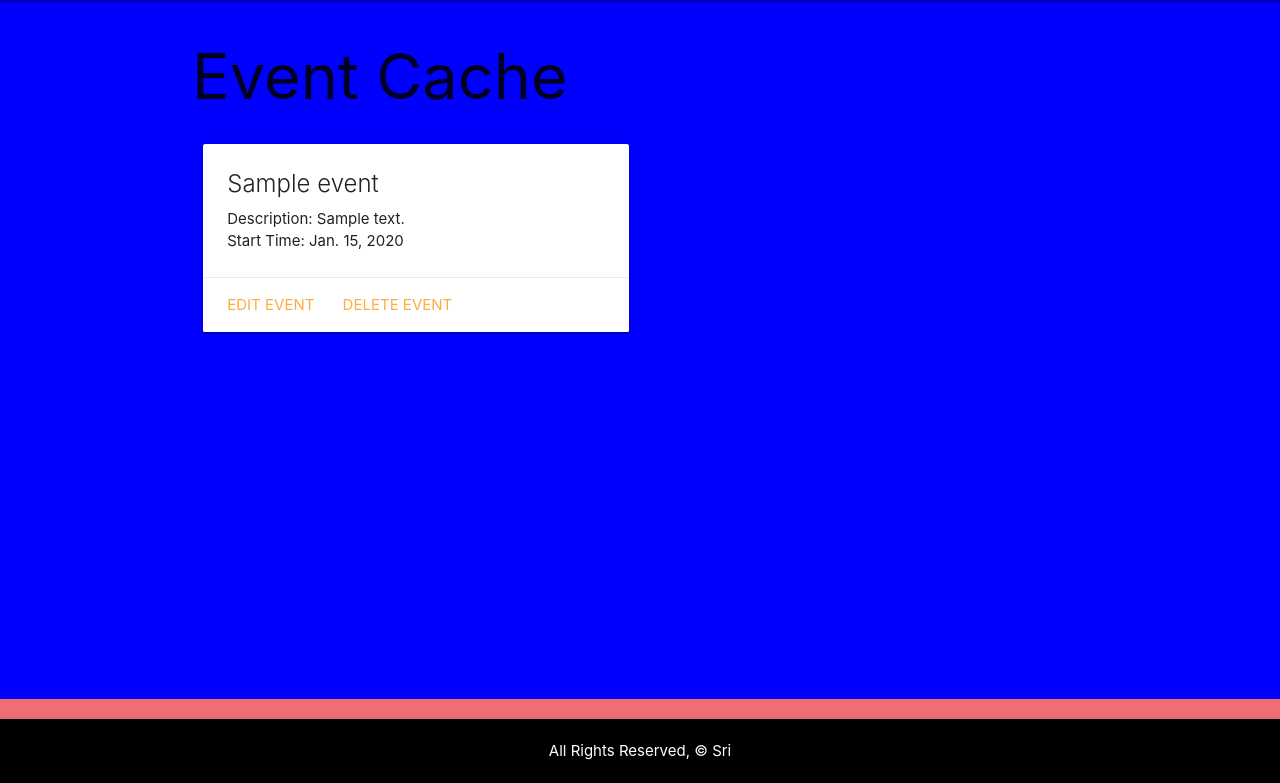
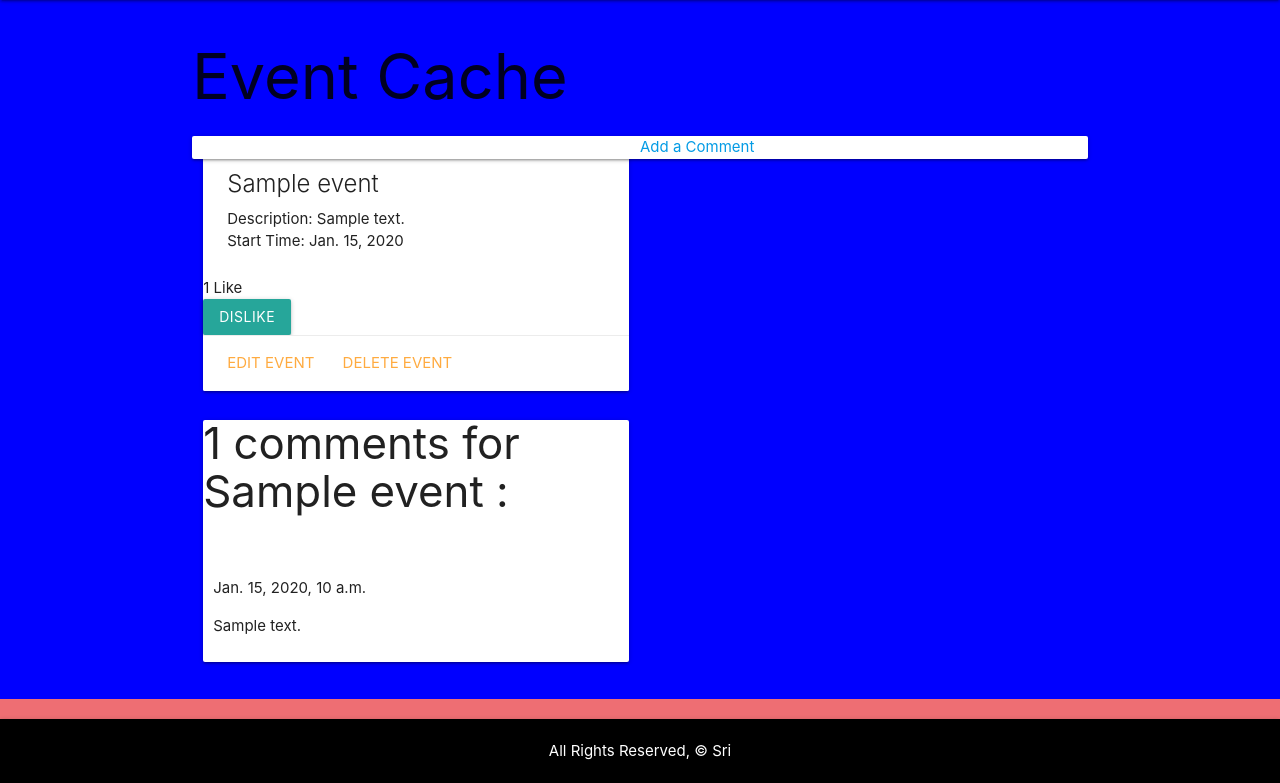
Before and after one commit to KingSri/EventDisplay, a Django app: page /event/1/ in a window 1280 px wide. Shown: the part 64-847 px from the top of the page. Run offline with Django 3.2, Linux system fonts and the light colour scheme; the first user in the database is signed in; tables that the repository leaves empty hold one stand-in row (Sample ...); some libraries are stand-ins or nearby versions.

Commit message:
major changes, adding new files with functionality

```diff
--- a/main_app/forms.py
+++ b/main_app/forms.py
@@ -1,7 +1,12 @@
 from django import forms
-from .models import Event
+from .models import Event, Comment
 
 class EventForm(forms.ModelForm):
     class Meta:
         model=Event
-        fields = ('title', 'description', 'start_time')
+        fields = ('title', 'description', 'start_time', 'likes')
+
+class CommentForm(forms.ModelForm):
+    class Meta:
+        model = Comment
+        fields = ('body',)
--- a/main_app/models.py
+++ b/main_app/models.py
@@ -2,15 +2,45 @@ from django.db import models
 from django.urls import reverse
 from datetime import date
 from django.contrib.auth.models import User
-
-
+from django.core.files import File
+from urllib.request import urlopen
+from tempfile import NamedTemporaryFile
 
 # Create your models here.
+
 class Event(models.Model):
     title = models.CharField(max_length=200)
     description= models.TextField()
     start_time= models.DateField()
+    likes = models.ManyToManyField(User, related_name='likes', blank=True)
     user = models.ForeignKey(User, on_delete=models.CASCADE)
+
 
     def __str__(self):
         return self.title
+
+    def total_likes(self):
+        return self.likes.count()
+
+    def get_absolute_url(self):
+        return reverse('detail', args=[self.id])
+
+
+#Comments on Event
+class Comment(models.Model):
+    body = models.TextField(max_length=500)
+    created_on = models.DateTimeField(auto_now_add= True)
+    event = models.ForeignKey(Event, on_delete=models.CASCADE)
+    author = models.ForeignKey(User, on_delete=models.CASCADE)
+
+    class Meta:
+        ordering = ['created_on']
+
+    def __str__(self):
+        return 'Comment {} by {}'.format(self.body, self.author)
+
+
+# Event Registration
+#
+# class Registration(models.model):
+#
--- a/main_app/templates/event/detail.html
+++ b/main_app/templates/event/detail.html
@@ -11,14 +11,52 @@
         <p>Description: {{ event.description }}</p>
         <p>Start Time: {{ event.start_time }}</p>
       </div>
+      {{total_likes}} Like{{total_likes|pluralize}}
+      {% if request.user.is_authenticated %}
+      <form action="{% url 'like_event' %}" method="post">
+        {% csrf_token %}
+        {% if is_liked %}
+          <button type="submit" name="event_id" value="{{event.id}}" class="btn">Dislike</button>
+        {% else %}
+          <button type="submit" name="event_id" value="{{event.id}}" class="btn">Like</button>
+        {% endif %}
+
+      </form>
 
       <div class="card-action">
         <a href="{% url 'update_event' event.id %}">Edit Event</a>
         <a href="{% url 'delete_event' event.id %}">Delete Event</a>
       </div>
+      {% endif %}
 
     </div>
-  </div>
+
+
+    <div class="card">
+            <!-- comments -->
+            <h3>{{ comment.count }} comments for {{event.title}} :</h3>
+            <h2>
+              {{comment.body}}
+            </h2>
+
+            {% for comment in comment %}
+            <div class="comments" style="padding: 10px;">
+              <p class="font-weight-bold">
+                <span class=" text-muted font-weight-normal">
+                  {{ comment.created_on }}
+                </span>
+              </p>
+              {{ comment.body | linebreaks }}
+            </div>
+            {% endfor %}
+          </div>
+
+
+        </div>
+        <div class = "card">
+          <a href="{% url 'new_comment' event.id%}">Add a Comment</a>
+          </div>
+
 </div>
 
 {% endblock %}
--- a/main_app/templates/event/index.html
+++ b/main_app/templates/event/index.html
@@ -10,6 +10,7 @@
     <div class="card">
       <a href="{% url 'detail' event.id %}">
         <div class="card-content">
+          <img src="{{event.image.url}}" width="240">
           <span class="card-title">{{ event.title }}</span>
           <p>Description: {{ event.description }}</p>
           <p>Start Time: {{ event.start_time }}</p>
--- a/main_app/urls.py
+++ b/main_app/urls.py
@@ -1,5 +1,8 @@
 from django.urls import path
 from . import views
+from django.conf.urls import url
+from django.conf import settings
+from django.conf.urls.static import static
 
 urlpatterns = [
 
@@ -10,6 +13,9 @@ urlpatterns = [
     path('event/<int:event_id>/', views.event_detail, name='detail'),
     path('event/<int:event_id>/update/', views.update_event, name='update_event'),
     path('event/<int:event_id>/delete/', views.delete_event, name='delete_event'),
+    url(r'^like/$', views.like_event, name='like_event'),
+    # <----------------Create a comment---------------->
+    path('new_comment/<int:event_id>/', views.new_comment, name='new_comment'),
     # <----------------Signup for an account---------------->
     path('accounts/signup', views.signup, name='signup'),
-]
+] + static(settings.MEDIA_URL, document_root=settings.MEDIA_ROOT)
--- a/main_app/views.py
+++ b/main_app/views.py
@@ -1,10 +1,13 @@
-from django.shortcuts import render, redirect
+from django.shortcuts import render, redirect, get_object_or_404
 from django.contrib.auth import login
 from django.contrib.auth.forms import UserCreationForm
+from django.contrib.auth.models import User
 from django.contrib.auth.decorators import login_required
+from django.http import HttpResponse, HttpResponseRedirect
 from django.utils.safestring import mark_safe
-from .models import Event
-from .forms import EventForm
+from django.contrib.auth.mixins import LoginRequiredMixin
+from .models import Event, Comment
+from .forms import EventForm, CommentForm
 
 
 # Create your views here.
@@ -13,30 +16,52 @@ def home(request):
     return render(request, 'home.html')
 
 def index(request):
-    event = Event.objects.filter(user=request.user)
+    #is there a way I can filter based on user
+    # event = Event.objects.filter(user=request.user).filter(#filter by date or other parameters)
+    event = Event.objects.all()
     return render(request, 'event/index.html', {'event': event})
 
 def about(request):
     return render(request, 'about.html')
 
 # <---------Viewing Event Details--------->
+@login_required
 def event_detail(request, event_id):
     event = Event.objects.get(id=event_id)
-    context = {'event': event}
+
+    is_liked = False
+    if event.likes.filter(id=request.user.id).exists():
+        is_liked = True
+
+    comment= Comment.objects.filter(event_id = event_id)
+    comment_form = CommentForm()
+    context = {
+    'event': event,
+    'comment': comment,
+    'comment_form': comment_form,
+    'total_likes': event.total_likes(),
+    'is_liked': is_liked,
+    }
     return render(request,'event/detail.html', context)
-
 
 # <---------Creating an Event--------->
 
 @login_required
 def new_event(request):
     if request.method =='POST':
+        print("form")
         form = EventForm(request.POST)
+        print(form)
         if form.is_valid():
             event = form.save(commit=False)
+            print("EVENT BEFORE SAVE")
+            print(event)
             event.user = request.user
             event.save()
-        return redirect('detail', event.id)
+            print("EVENT AFTER SAVE")
+            print(event)
+            # print(event.id)
+        return redirect('index')
     else:
         form = EventForm()
     context = {'form': form}
@@ -63,7 +88,6 @@ def delete_event(request, event_id):
     Event.objects.get(id=event_id).delete()
     return redirect('index')
 
-
 # <-----Signing in--------->
 
 def signup(request):
@@ -85,30 +109,32 @@ def signup(request):
   context = {'form': form, 'error_message': error_message}
   return render(request, 'registration/signup.html', context)
 
+# <-----Comments--------->
+@login_required
+def new_comment(request, event_id):
+    if request.method =='POST':
+        form = CommentForm(request.POST)
+        if form.is_valid():
+            comment = form.save(commit=False)
+            event = Event.objects.get(id = event_id)
+            print(event)
+            comment.event = event
+            comment.author = User.objects.get(id = request.user.id)
+            comment.save()
+        return redirect('detail', event.id)
+    else:
+        form = CommentForm()
+    context = {'form': form}
+    return render(request, 'comment/comment_form.html', context)
 
-
-
-
-
-    # attempt at building calendar
-
-# class ViewCalendar(generic.ListView):
-#     model = Event
-#     template_name = 'sricalendar/templates/calendar.html'
-#
-#     def context_data(self, **kwargs):
-#         context = super().context_data(**kwargs)
-#
-#         e = get_date(self.request.GET.get('day', None))
-#
-#         cal = Calendar(e.year, e.month)
-#
-#         html_cal = cal.monthformat(withyear=True)
-#         context['calendar'] = mark_safe(html_cal)
-#         return context
-#
-# def get_date(req_day):
-#     if req_day:
-#         year, month = (int(x) for x in req_day.split('-'))
-#         return date(year, month, day=1)
-#     return datetime.today()
+# <---------Liking an event--------->
+def like_event(request):
+    event = get_object_or_404(Event, id=request.POST.get('event_id'))
+    is_liked = False
+    if event.likes.filter(id=request.user.id).exists():
+        event.likes.remove(request.user)
+        is_liked=False
+    else:
+        event.likes.add(request.user)
+        is_liked = True
+    return HttpResponseRedirect(event.get_absolute_url())
--- a/requirements.txt
+++ b/requirements.txt
@@ -1,6 +1,4 @@
 asgiref==3.2.7
-Django==3.0.5
-psycopg2==2.8.5
-psycopg2-binary==2.8.5
-pytz==2019.3
+Django==3.0.6
+pytz==2020.1
 sqlparse==0.3.1
--- a/sricalendar/settings.py
+++ b/sricalendar/settings.py
@@ -119,5 +119,10 @@ USE_TZ = True
 # https://docs.djangoproject.com/en/3.0/howto/static-files/
 
 STATIC_URL = '/static/'
+
+MEDIA_URL = '/media/'
+
+MEDIA_ROOT = os.path.join(BASE_DIR, 'sricalendar/media')
+
 LOGIN_REDIRECT_URL = '/'
 LOGOUT_REDIRECT_URL = '/'
```
Also changed, not shown: main_app/admin.py (+7 -1 lines), main_app/templates/base.html (+2 -5 lines), main_app/templates/comment/comment_form.html (added, +12 -0 lines), event_image/d26a3555e0471ca1615e720511e03cc9.jpg (added), main_app/migrations/0006_comments.py (added), main_app/migrations/0007_auto_20200508_2101.py (added), main_app/migrations/0008_auto_20200508_2116.py (added), main_app/migrations/0009_event_image.py (added), main_app/migrations/0010_auto_20200509_0345.py (added), main_app/migrations/0011_event_likes.py (added), main_app/migrations/0012_remove_event_image_url.py (added), main_app/migrations/0013_remove_event_image_file.py (added).
